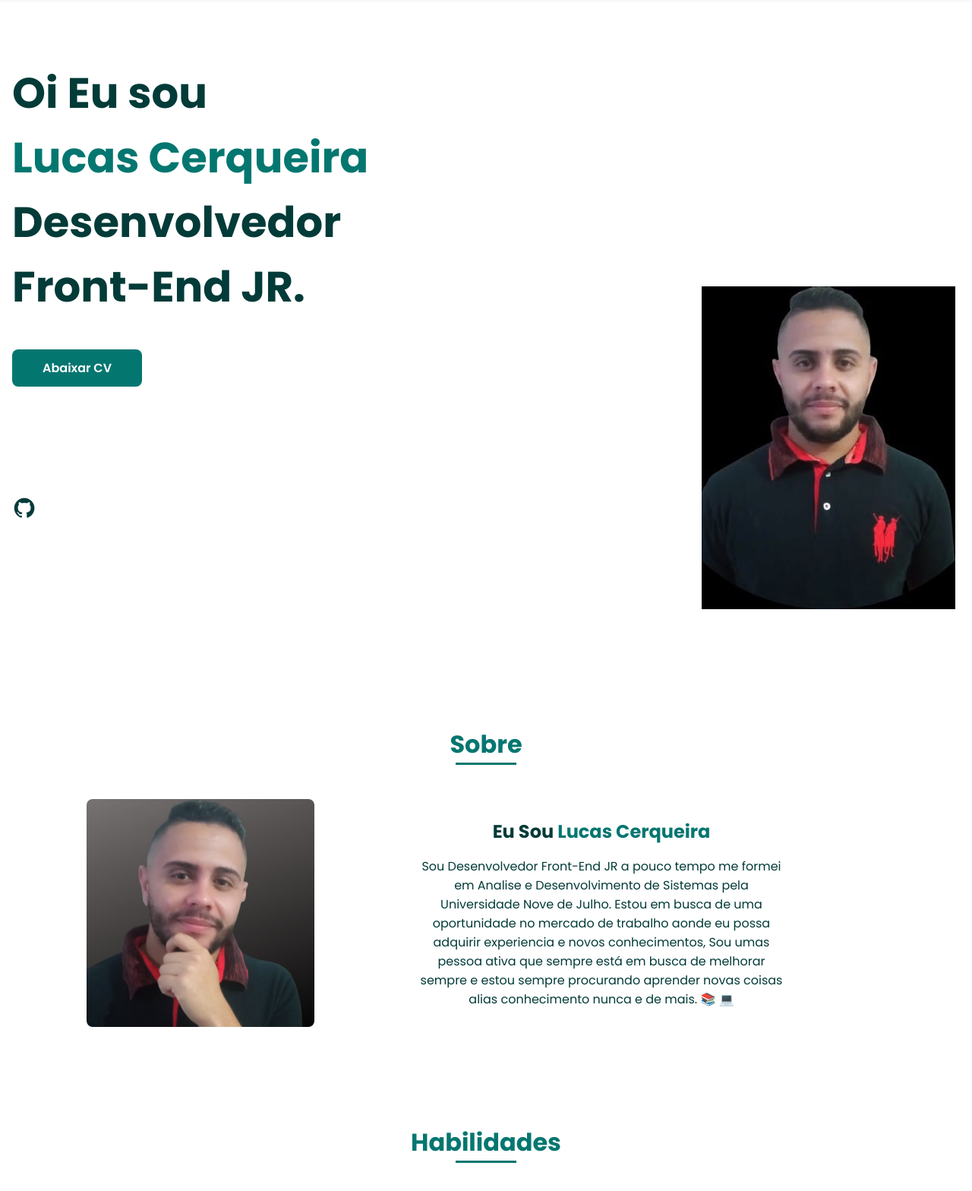
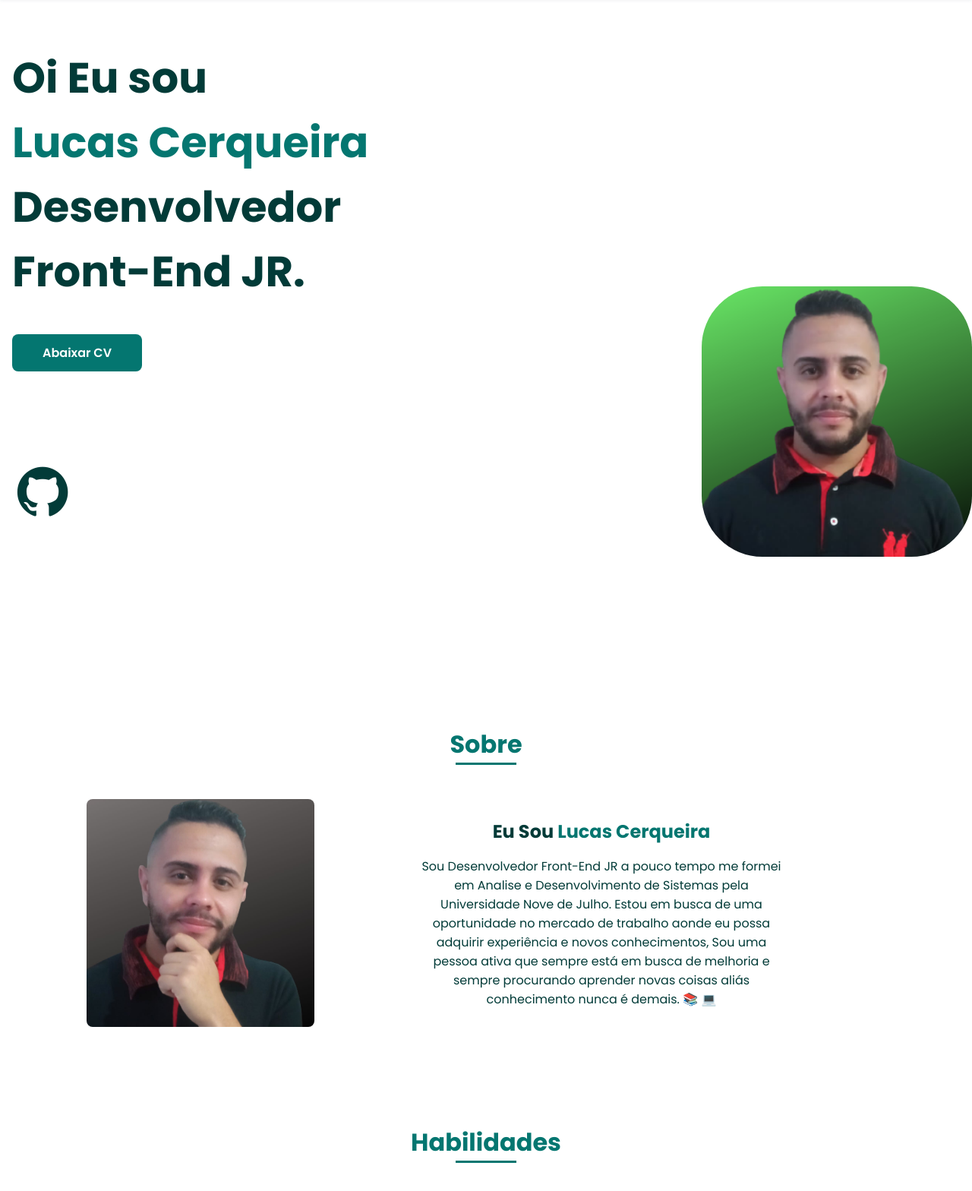
Before and after one commit to LucasCerqueiraalves/portfolio, a PHP site: page / in a window 1280 px wide. Shown: the part 64-1632 px from the top of the page at 76% size. Run offline with PHP 8.4, Linux system fonts and the light colour scheme.

Commit message:
Alterando algumas coisas do portfolio

```diff
--- a/assets/css/style.css
+++ b/assets/css/style.css
@@ -138,6 +138,13 @@ img {
     max-width: 100%;
     height: auto;
     display: block;
+
+}
+.perfilimg{
+    border-radius: 80px;
+}
+.git{
+    font-size: 80px;
 }
 
 /*Classes Css*/
@@ -632,6 +639,7 @@ img {
         width: 356px;
         height: 279px;
         bottom: 10%;
+        border-radius: 50%;
     }
 
     .about__container, .skills__container{
--- a/index.html
+++ b/index.html
@@ -55,18 +55,18 @@
                     Desenvolvedor<br/> Front-End JR.
                 </h1>
 
-                <a href="./assets/curriculo/Currículo Profissional em Preto.pdf" class="button" download="curriculo.pdf" type="application/pdf">Abaixar CV</a>
+                <a href="./assets/curriculo/Currículo lucas.pdf" class="button" download="curriculo.pdf" type="application/pdf">Abaixar CV</a>
             </div>
 
             <div class="home__social">
 
-                <a href="https://github.com/LucasCerqueiraalves" class="home__social-icon"><i class='bx bxl-github'></i></a>
+                <a href="https://github.com/LucasCerqueiraalves" class="home__social-icon"><i class='bx bxl-github git'></i></a>
 
             </div>
 
             <div class="home__img">
                 <div class="bgColor"></div>
-                <img src="assets/img/perfil.jpeg" alt="Foto de Perfil" />
+                <img src="assets/img/perfil.png" alt="Foto de Perfil" class="perfilimg"/>
             </div>
 
         </section>
@@ -82,8 +82,8 @@
 
                     <div>
                         <h2 class="about__subtitle">Eu Sou <span class="subitle">Lucas Cerqueira</span></h2>
-                        <p class="about__text"></p>
-                        Sou Desenvolvedor Front-End JR a pouco tempo me formei em Analise e Desenvolvimento de Sistemas pela Universidade Nove de Julho. Estou em busca de uma oportunidade no mercado de trabalho aonde eu possa adquirir experiencia e novos conhecimentos, Sou umas pessoa ativa que sempre está em busca de melhorar sempre e estou sempre procurando aprender novas coisas alias conhecimento nunca e de mais.
+                        <p class="about__text" spellcheck="true"></p>
+                        Sou Desenvolvedor Front-End JR a pouco tempo me formei em Analise e Desenvolvimento de Sistemas pela Universidade Nove de Julho. Estou em busca de uma oportunidade no mercado de trabalho aonde eu possa adquirir experiência e novos conhecimentos, Sou uma pessoa ativa que sempre está em busca de melhoria  e  sempre procurando aprender novas coisas aliás conhecimento nunca é demais.
                         &#128218; &#128187;
 
                         </p>
@@ -175,13 +175,13 @@
             <section class="work section" id="projetos">
                 <h2 class="section-title">Projetos</h2>
 
-               <a href="">
+
                     <div class="work__container bd-grid">
                     <div class="work__img">
                         <img src="assets/img/Capturar.png" alt="">
 
                     </div>
-                </a>
+
 
                     <div class="work__img">
                         <img src="assets/img/clima.PNG" alt="">
```
Also changed, not shown: assets/img/perfil.png, 2 other files.
